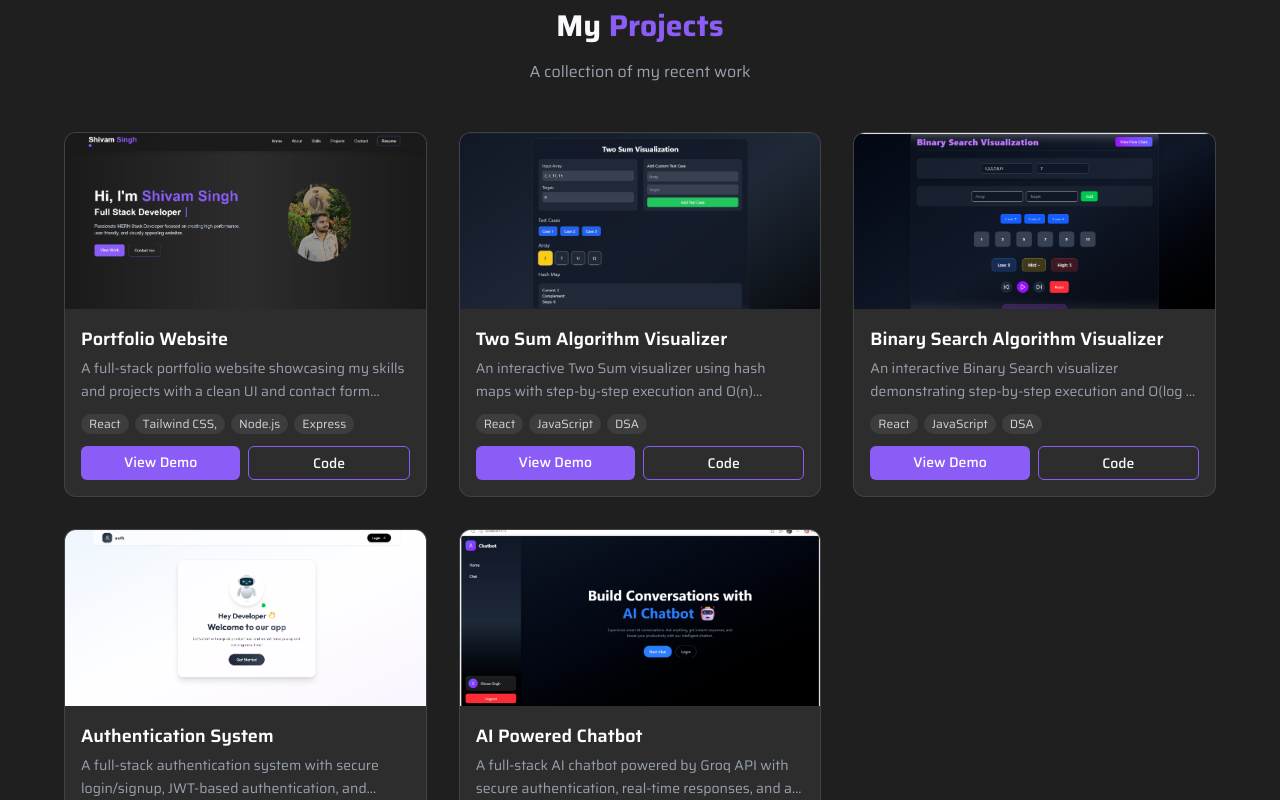
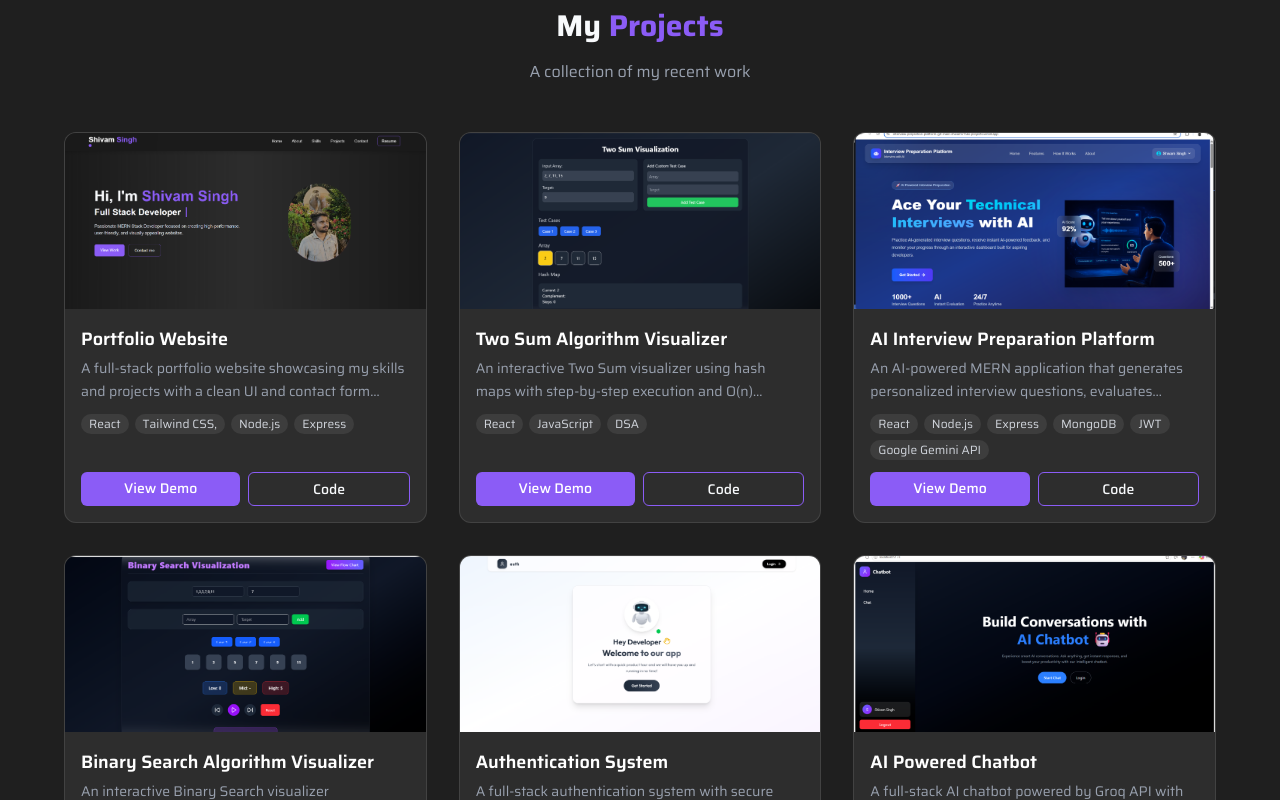
Before and after one commit to Shivam5156/shivam-portfolio, a React (Vite) app in the folder frontend/: page / in a window 1280 px wide. Shown: the part 2380-3180 px from the top of the page. Built offline with nearby package versions, Linux system fonts and the light colour scheme; no server answers.

Commit message:
add project

```diff
--- a/frontend/src/assets/projects.js
+++ b/frontend/src/assets/projects.js
@@ -22,6 +22,25 @@ const projects = [
         bg: "bg-pink-500/10",
         border: "border-pink-500/30",
         featured: true,
+    },
+
+    {
+        title: "AI Interview Preparation Platform",
+        desc: "An AI-powered MERN application that generates personalized interview questions, evaluates responses using Google Gemini AI, and provides detailed performance feedback.",
+        tech: [
+            "React",
+            "Node.js",
+            "Express",
+            "MongoDB",
+            "JWT",
+            "Google Gemini API"
+        ],
+        github: "https://github.com/Shivam5156/Interview-Preparation-Platform",
+        live: "https://interview-prepration-platform-git-main-shivam5156s-projects.vercel.app/",
+        image: "/ai-interview.png",
+        color: "text-cyan-400",
+        bg: "bg-cyan-500/10",
+        border: "border-cyan-500/30",
     },
     {
         title: "Binary Search Algorithm Visualizer",
```
Also changed, not shown: frontend/public/ai-interview.png (added).
